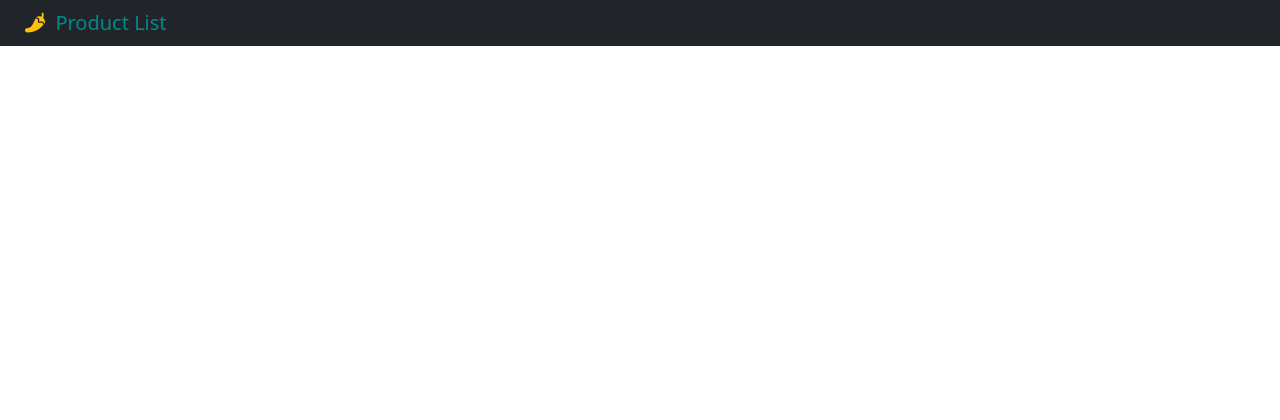
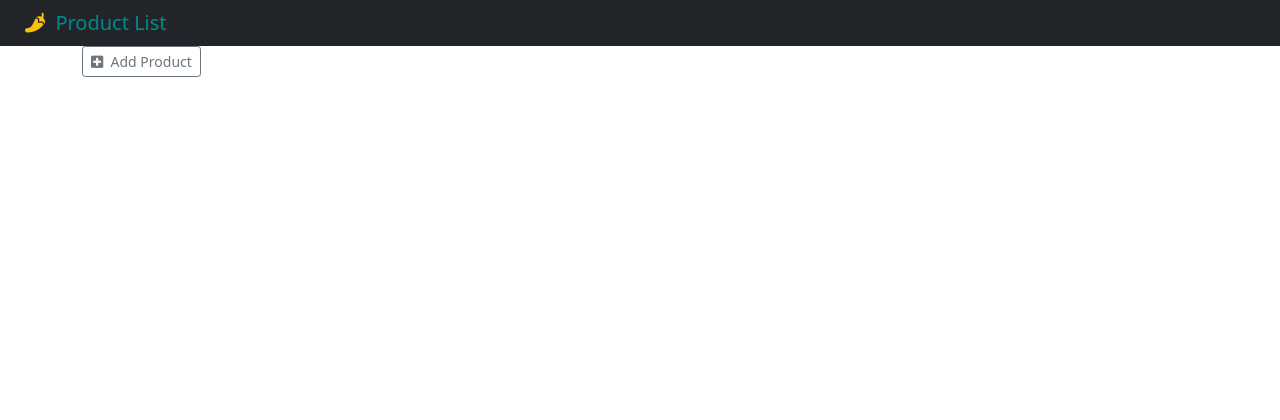
Before and after one commit to ghoziindra/CRUD-Django, a Django app: page / in a window 1280 px wide. Shown: the top 420 px of the page. Run offline with Django 4.2, Linux system fonts and the light colour scheme.

Commit message:
initial commit

```diff
--- a/App/static/css/style.css
+++ b/App/static/css/style.css
@@ -1,5 +1,5 @@
 /*---------------------------------------
-# START CONFIG STYLING
+# START STYLING
 ---------------------------------------*/
 html,
 body {
@@ -15,10 +15,6 @@ body {
     min-height: 100%;
     margin-bottom: -50px;
 }
-#footer,
-.push {
-    height: 50px;
-}
 /*---------------------------------------
 # THE OTHERS
 ---------------------------------------*/
--- a/App/templates/base.html
+++ b/App/templates/base.html
@@ -6,7 +6,7 @@
         <meta http-equiv="X-UA-Compatible" content="IE=edge">
         <meta name="viewport" content="width=device-width, initial-scale=1">
 
-        <!--- Bootsrap V5 CSS -->
+        <!--- Bootsrap V.5 CSS -->
         <link href="https://cdn.jsdelivr.net/npm/bootstrap@5.0.2/dist/css/bootstrap.min.css" rel="stylesheet" integrity="sha384-EVSTQN3/azprG1Anm3QDgpJLIm9Nao0Yz1ztcQTwFspd3yD65VohhpuuCOmLASjC" crossorigin="anonymous">
 
         <!--- Font -->
@@ -49,7 +49,7 @@
             </div>
         </footer>
 
-        <!--- Bootsrap V5 JS --->
+        <!--- Bootsrap V.5 JS --->
         <script src="https://cdn.jsdelivr.net/npm/bootstrap@5.0.2/dist/js/bootstrap.bundle.min.js" integrity="sha384-MrcW6ZMFYlzcLA8Nl+NtUVF0sA7MsXsP1UyJoMp4YLEuNSfAP+JcXn/tWtIaxVXM" crossorigin="anonymous"></script>
 
 
--- a/App/templates/home.html
+++ b/App/templates/home.html
@@ -10,5 +10,10 @@
 {% block content %}
 <div class="container">
 
+    <b></b>
+    <b></b>
+
+    <a href="{% url 'add_product' %}" class="btn btn-outline-secondary btn-sm"><i class="fas fa-plus-square"></i>&nbsp;&nbsp;Add Product</a>
+
 </div> <!--- END // container --->
 {% endblock content %}
```
